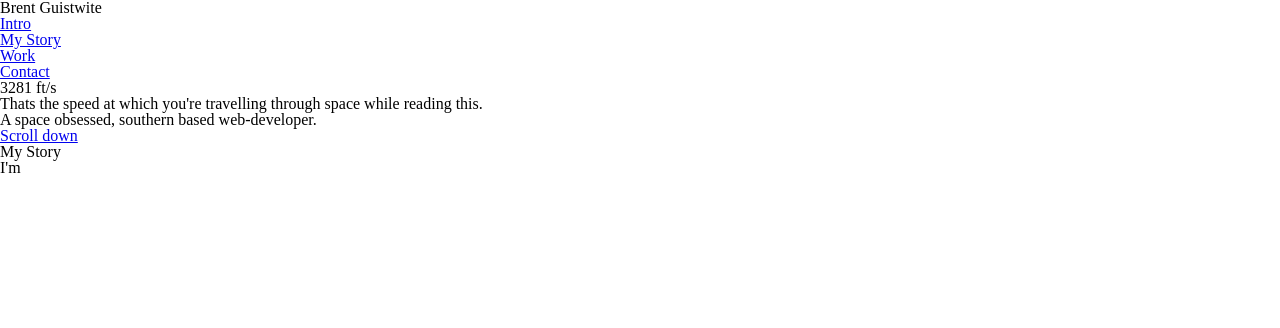
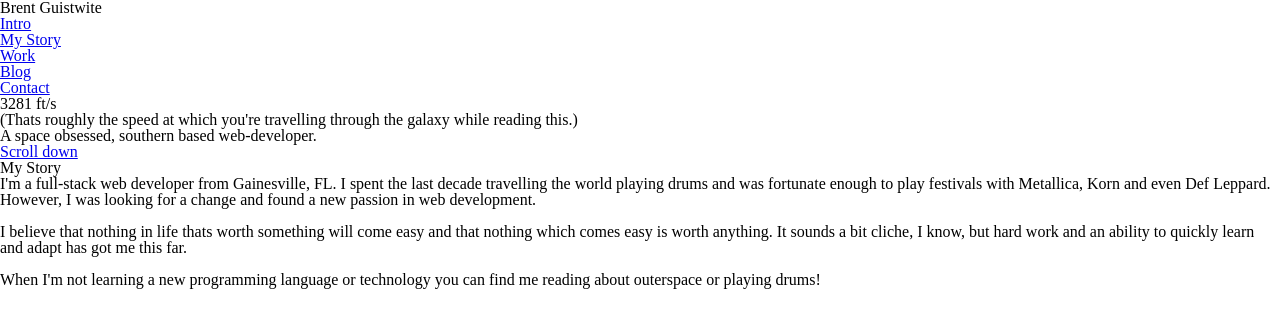
Before and after one commit to thinkful-ei17/brent-portf, a plain HTML site: page index.html in a window 1280 px wide. Drawn offline with Linux system fonts and the light colour scheme; a script that the page names is missing.

Commit message:
add bio text

```diff
--- a/index.html
+++ b/index.html
@@ -32,6 +32,11 @@
           </a>
         </li>
         <li>
+          <a href="#REPLACEMEWITHBLOGURL">
+            Blog
+          </a>
+        </li>
+        <li>
           <a href="#contact">
             Contact
           </a>
@@ -47,8 +52,9 @@
          3281 ft/s
         </h2>
       </header>
+      <!-- Have the p tag render on a short delay -->
       <p>
-        Thats the speed at which you're travelling through space while reading this.
+        (Thats roughly the speed at which you're travelling through the galaxy while reading this.)
         <br>
         A space obsessed, southern based web-developer.
       </p>
@@ -67,9 +73,17 @@
           My Story
         </h2>
       </header>
-      <p>
-        I'm
-      </p>
+        <p>I'm a full-stack web developer from Gainesville, FL. I spent the last decade travelling the world playing drums and was fortunate
+          enough to play festivals with Metallica, Korn and even Def Leppard. However, I was looking for a change and found
+          a new passion in web development.
+          <br>
+          <br>
+          I believe that nothing in life thats worth something will come easy and that nothing which comes easy is worth anything.
+          It sounds a bit cliche, I know, but hard work and an ability to quickly learn and adapt has got me this far.
+          <br>
+          <br>
+          When I'm not learning a new programming language or technology you can find me reading about outerspace or playing drums!
+        </p>
     </div>
   </div>
 
```
Also changed, not shown: scratch-thoughts.txt (added).
